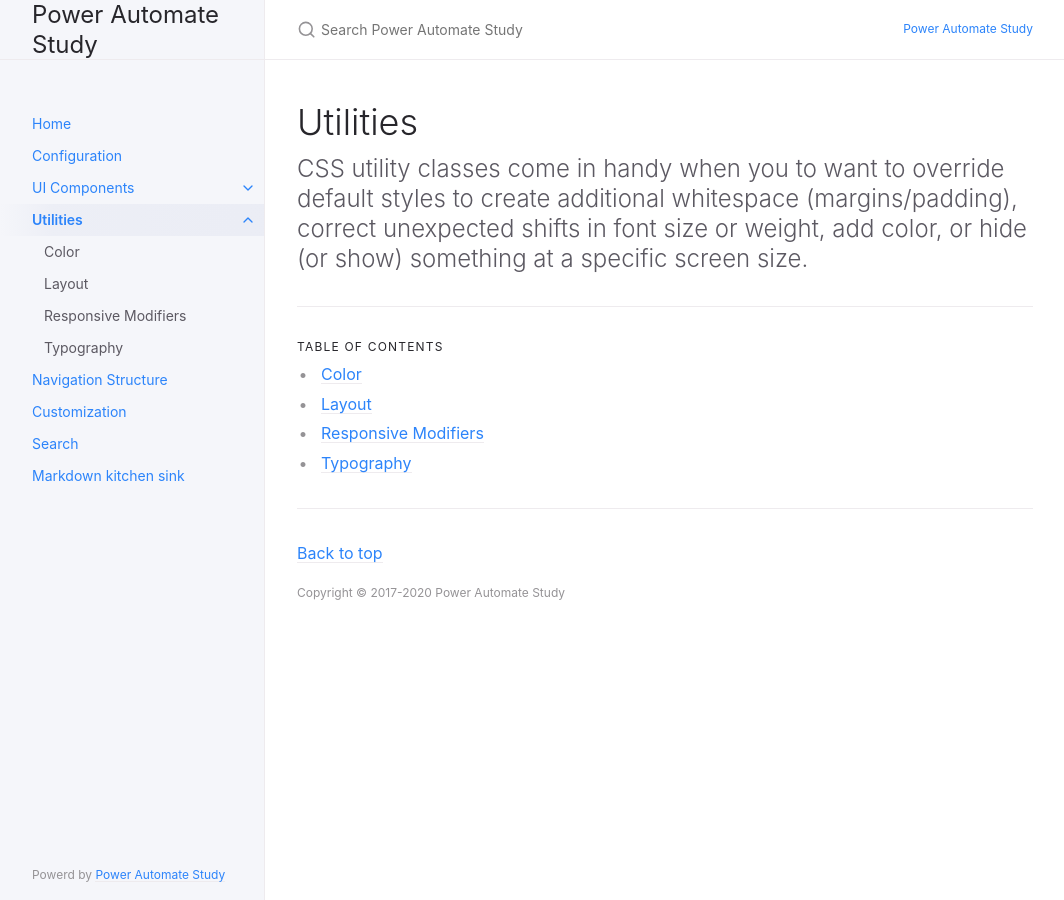
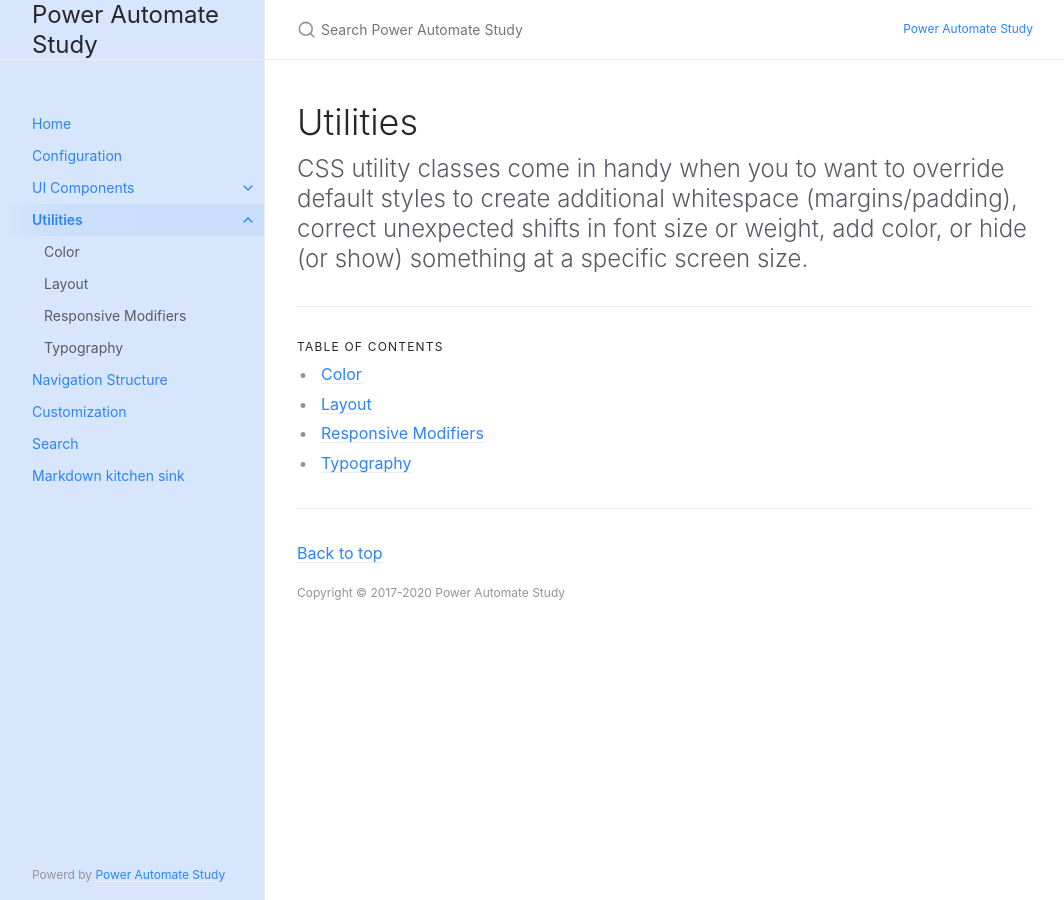
Before and after one commit to github129/powerautomate-study, a Jekyll site: the page built from docs/utilities/utilities.md, in a window 1280 px wide. Shown: the whole page, without its empty margins (107-1171 px from the left). Built offline with Jekyll 4.4.1, drawn with Linux system fonts in a browser that asks for light colours.

Commit message:
Update _variables.scss

```diff
--- a/_sass/support/_variables.scss
+++ b/_sass/support/_variables.scss
@@ -36,6 +36,7 @@ $blue-000: #2c84fa !default;
 $blue-100: #2869e6 !default;
 $blue-200: #264caf !default;
 $blue-300: #183385 !default;
+$blue-lt-000: #d7e6fc !default;
 
 $green-000: #41d693 !default;
 $green-100: #11b584 !default;
@@ -53,7 +54,7 @@ $red-200: #e94c4c !default;
 $red-300: #dd2e2e !default;
 
 $body-background-color: $white !default;
-$sidebar-color: $grey-lt-000 !default;
+$sidebar-color: $blue-lt-000 !default;
 $search-background-color: $white !default;
 $table-background-color: $white !default;
 $code-background-color: $grey-lt-000 !default;
```
